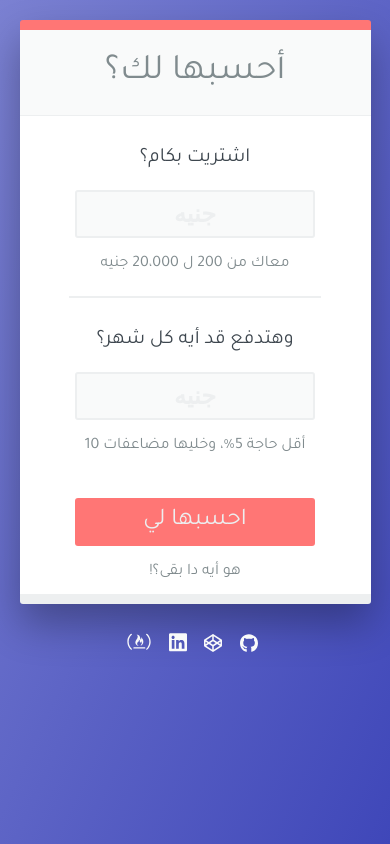
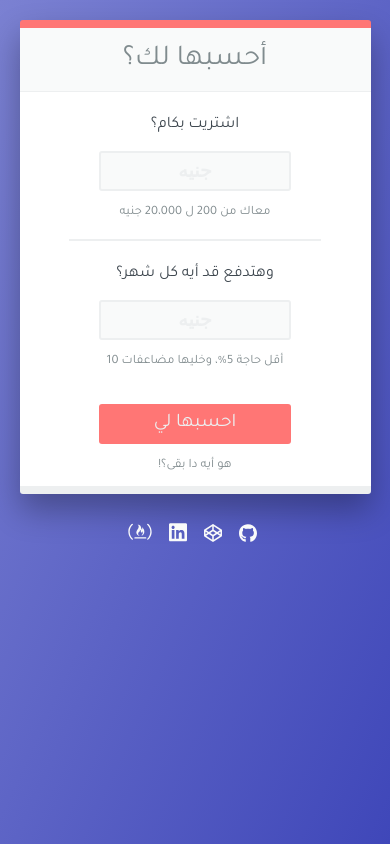
Before and after one commit to amr-adel/loan-calculator, a plain HTML site: page index.html in a window 390 px wide. Drawn offline with Linux system fonts and the light colour scheme.

Commit message:
Refactor CSS to use rem

```diff
--- a/styles.css
+++ b/styles.css
@@ -29,10 +29,12 @@ html {
     background-image: linear-gradient(to right bottom, #7b81d2, #3f47b9);
     background-attachment: fixed;
     min-height: 100vh;
+    font-size: 62.5%;
 }
 
 body {
     font-family: 'Tajawal', sans-serif;
+    font-size: 1.6rem;
     text-align: center;
     color: var(--black);
 }
@@ -105,32 +107,32 @@ input[type=number]::-webkit-outer-spin-button {
 }
 
 .container {
-    margin: 10vh auto 20px;
+    margin: 10vh auto 2rem;
     width: 80vw;
-    max-width: 900px;
+    max-width: 90rem;
 }
 
 .wrapper {
     background-color: #fff;
     border-radius: 3px;
     overflow: hidden;
-    box-shadow: 0 20px 40px rgba(0, 0, 0, .3);
-    border-top: 10px solid var(--prim);
-    border-bottom: 10px solid var(--grey-2);
+    box-shadow: 0 2rem 4rem rgba(0, 0, 0, .3);
+    border-top: 1rem solid var(--prim);
+    border-bottom: 1rem solid var(--grey-2);
 }
 
 .wrapper:not(:first-child) {
-    margin-top: 50px;
+    margin-top: 5rem;
 }
 
 .title {
     color: var(--grey-3);
     background-color: var(--grey-1);
     font-weight: 400;
-    height: 86px;
-    line-height: 86px;
+    height: 8rem;
+    line-height: 8rem;
     border-bottom: 1px solid var(--grey-2);
-    font-size: 36px;
+    font-size: 3.6rem;
 }
 
 .form {
@@ -141,7 +143,7 @@ input[type=number]::-webkit-outer-spin-button {
     float: right;
     width: 50%;
     border: none;
-    margin-bottom: 40px;
+    margin-bottom: 4rem;
 }
 
 .form fieldset:first-child {
@@ -151,24 +153,24 @@ input[type=number]::-webkit-outer-spin-button {
 .label {
     display: block;
     color: var(--grey-4);
-    font-size: 20px;
-    padding: 10px 20px;
+    font-size: 2rem;
+    padding: 1rem 2rem;
 }
 
 .note {
-    font-size: 14px;
+    font-size: 1.4rem;
     display: block;
     color: var(--grey-3);
 }
 
 .form input {
     display: block;
-    width: 240px;
-    height: 48px;
+    width: 24rem;
+    height: 5rem;
     font-weight: bold;
-    margin: 10px auto;
+    margin: 1rem auto;
     border-radius: 3px;
-    font-size: 24px;
+    font-size: 2.4rem;
     text-align: center;
     border: 2px solid var(--grey-2);
     background-color: var(--grey-1);
@@ -194,7 +196,7 @@ input[type=number]::-webkit-outer-spin-button {
 
 .withdrawn:focus,
 .monthly-payment:focus {
-    box-shadow: 0 1px 20px rgba(0, 0, 0, .1);
+    box-shadow: 0 1px 2rem rgba(0, 0, 0, .1);
 }
 
 input.submit {
@@ -210,18 +212,18 @@ input.submit {
 input.submit:hover {
     color: var(--grey-1);
     background-color: #ff6564;
-    box-shadow: 0 10px 20px rgba(0, 0, 0, .1);
+    box-shadow: 0 1rem 2rem rgba(0, 0, 0, .1);
 }
 
 .note,
 .note,
 .terms-label {
-    font-size: 16px;
+    font-size: 1.6rem;
     display: inline-block;
     text-decoration: none;
     color: var(--grey-3);
-    padding: 2px 10px;
-    margin-top: 5px;
+    padding: 2px 1rem;
+    margin-top: .5rem;
     transition: all .2s ease-out;
 }
 
@@ -233,7 +235,7 @@ input.submit:hover {
 .terms {
     text-align: right;
     color: var(--grey-3);
-    line-height: 36px;
+    line-height: 3.6rem;
     margin: 0 5%;
     max-height: 0;
     opacity: 0;
@@ -252,13 +254,13 @@ input.submit:hover {
 .terms li::before {
     content: '•';
     color: var(--scnd);
-    font-size: 36px;
+    font-size: 3.6rem;
     position: absolute;
-    right: -20px;
+    right: -2rem;
 }
 
 .terms span {
-    font-size: 21px;
+    font-size: 2.25rem;
 }
 
 .terms .number:last-child {
@@ -271,10 +273,10 @@ input.submit:hover {
 
 #terms:checked + .terms-label {
     border-top: 1px solid var(--grey-2);
-    font-size: 36px;
+    font-size: 3.6rem;
     display: block;
-    margin-top: 30px;
-    padding-top: 20px;
+    margin-top: 3rem;
+    padding-top: 2rem;
     color: var(--scnd);
 }
 
@@ -286,15 +288,15 @@ input.submit:hover {
 .disclaimer {
     text-align: center;
     border-top: 1px solid var(--grey-2);
-    padding-top: 20px;
-    margin-top: 30px;
+    padding-top: 2rem;
+    margin-top: 3rem;
 }
 
 /* ================================================================================== */
 
 .result p {
-    margin: 25px 50px;
-    font-size: 20px;
+    margin: 2.5rem 5rem;
+    font-size: 2.25rem;
     color: var(--grey-3);
 }
 
@@ -332,6 +334,9 @@ input.submit:hover {
 /* ================================================================================== */
 
 @media screen and (max-width: 414px) {
+    html {
+        font-size: 50%;
+    }
     .center.container {
         position: relative;
         top: auto;
@@ -348,8 +353,8 @@ input.submit:hover {
         float: none;
         width: 80%;
         border: none;
-        margin: 20px auto;
-        padding-bottom: 20px;
+        margin: 2rem auto;
+        padding-bottom: 2rem;
     }
 
     .form fieldset:first-child {
```
